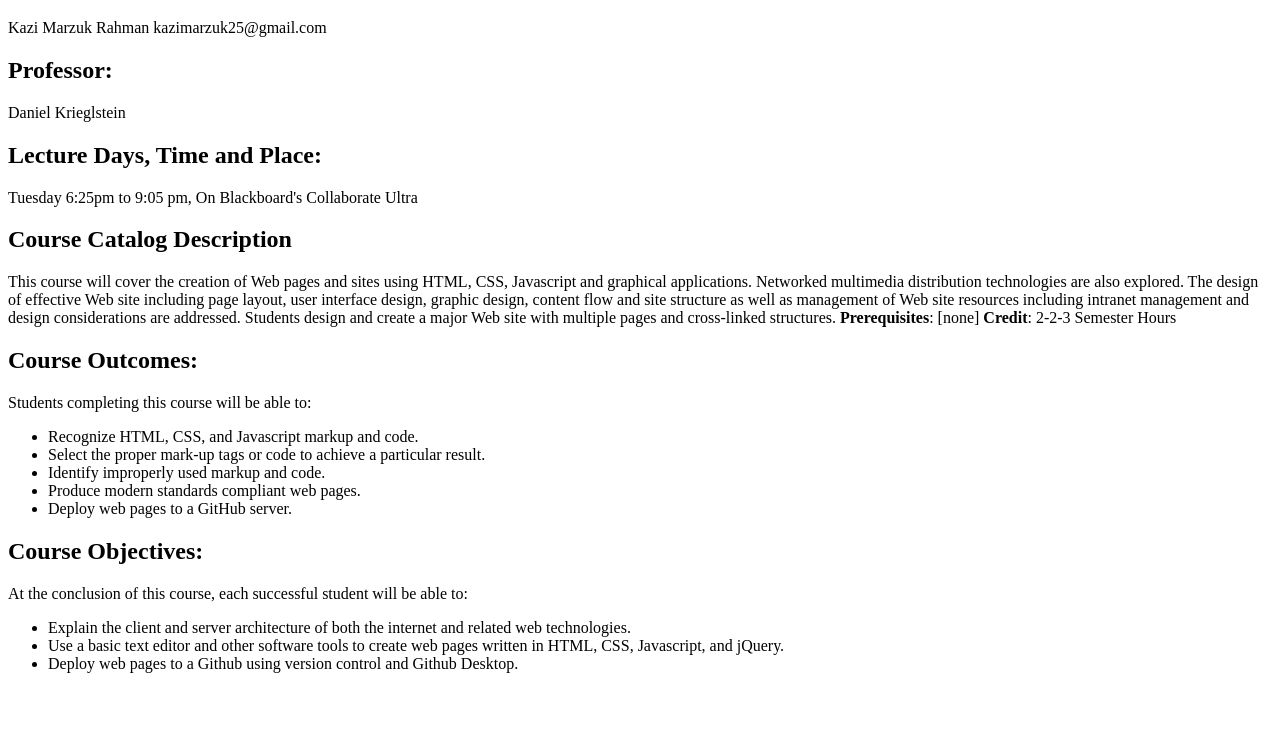
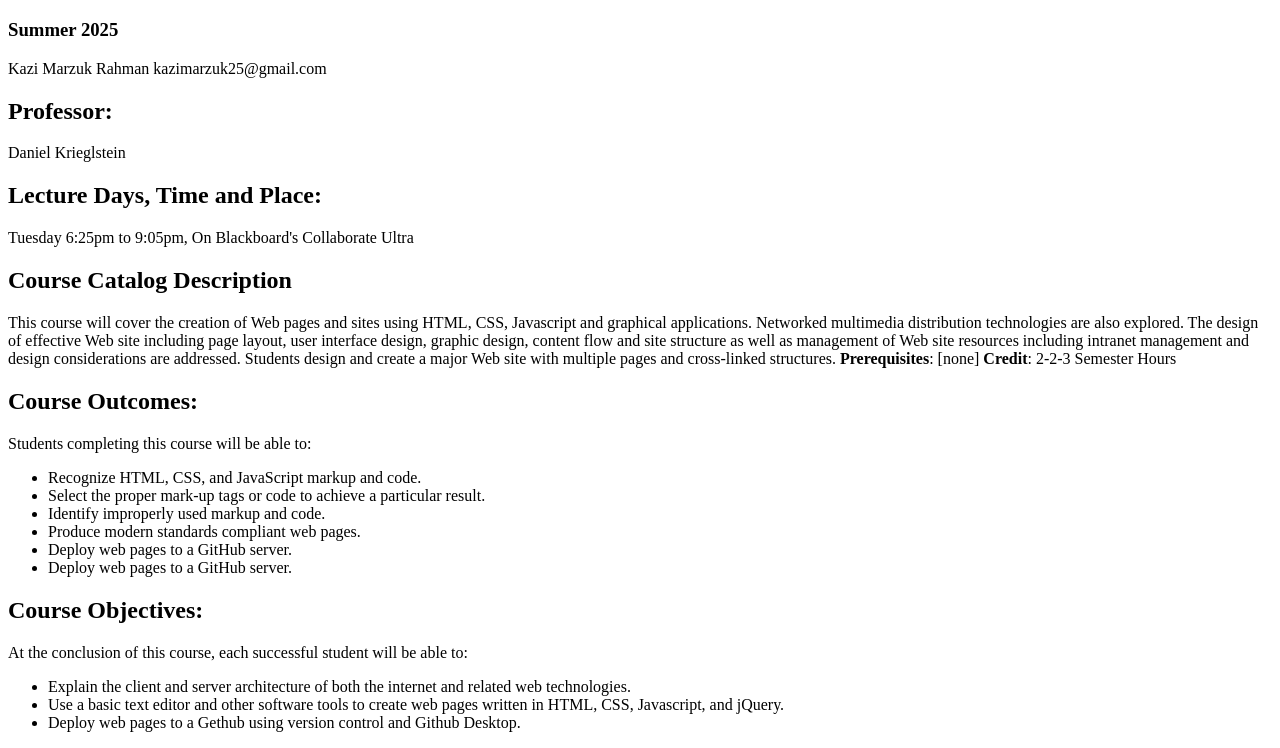
Before and after one commit to KashXO/webdev_lab2, a plain HTML site: page index.html in a window 1280 px wide. Shown: the part 61-809 px from the top of the page. Drawn offline with Linux system fonts and the light colour scheme.

Commit message:
Update index.html

```diff
--- a/index.html
+++ b/index.html
@@ -6,20 +6,21 @@
 </head>
 <body>
   <h1>ITMD-361 Internet Technologies and Web Design</h1>
+  <h3>Summer 2025</h3>
   <p>Kazi Marzuk Rahman kazimarzuk25@gmail.com</p>
   <h2>Professor:</h2>
   <p>Daniel Krieglstein</p>
   <h2>Lecture Days, Time and Place:</h2>
-	  <p>Tuesday 6:25pm to 9:05 pm, On Blackboard's Collaborate Ultra</p>
+  <p>Tuesday 6:25pm to 9:05pm, On Blackboard's Collaborate Ultra</p>
   <h2>Course Catalog Description</h2>
   <p>This course will cover the creation of Web pages and sites using HTML, CSS, Javascript and graphical applications. Networked multimedia distribution technologies are also explored. The design of effective Web site including page layout, user interface design, graphic design, content flow and site structure as well as management of Web site resources including intranet management and design considerations are addressed. Students design and create a major Web site with multiple pages and cross-linked structures. <strong>Prerequisites</strong>: [none] <strong>Credit</strong>: 2-2-3 Semester Hours</p>
   <h2>Course Outcomes:</h2>
   <p>Students completing this course will be able to:</p>
   <ul>
-	    <li>Recognize HTML, CSS, and Javascript markup and code.</li>
+	<li>Recognize HTML, CSS, and JavaScript markup and code.</li>
 	<li>Select the proper mark-up tags or code to achieve a particular result.</li>
 	<li>Identify improperly used markup and code.</li>
-		<li>Produce modern standards compliant web pages.</li>
+	<li>Produce modern standards compliant web pages.</li><li>Deploy web pages to a GitHub server.</li>
 	<li>Deploy web pages to a GitHub server.</li>
   </ul>
   <h2>Course Objectives:</h2>
@@ -27,7 +28,7 @@
   <ul>
 	<li>Explain the client and server architecture of both the internet and related web technologies.</li>
 	<li>Use a basic text editor and other software tools to create web pages written in HTML, CSS, Javascript, and jQuery.</li>
-		<li>Deploy web pages to a Github using version control and Github Desktop.</li>
+	<li>Deploy web pages to a Gethub using version control and Github Desktop.</li>
   </ul>
 </body>
 </html>
```
Lines whose indentation alone changed are shown as unchanged.
